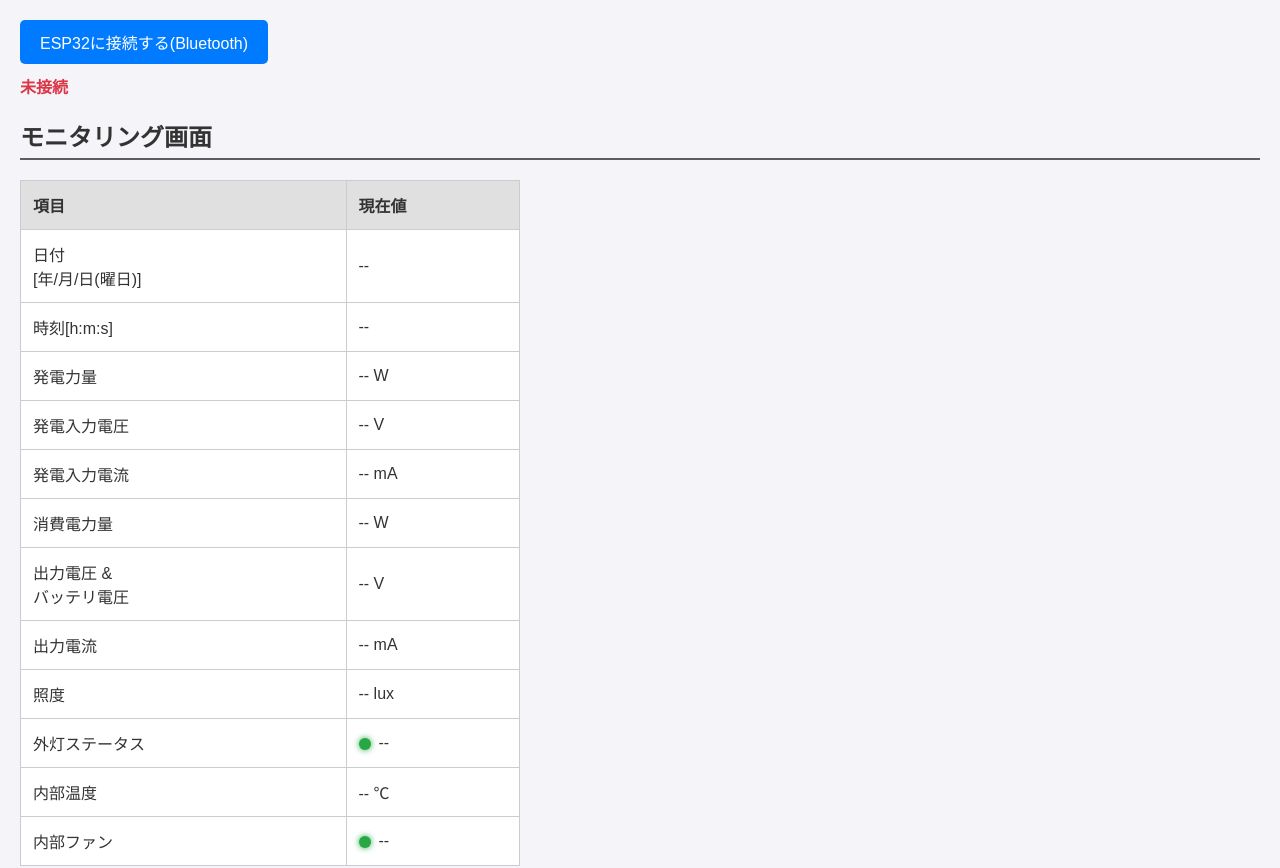
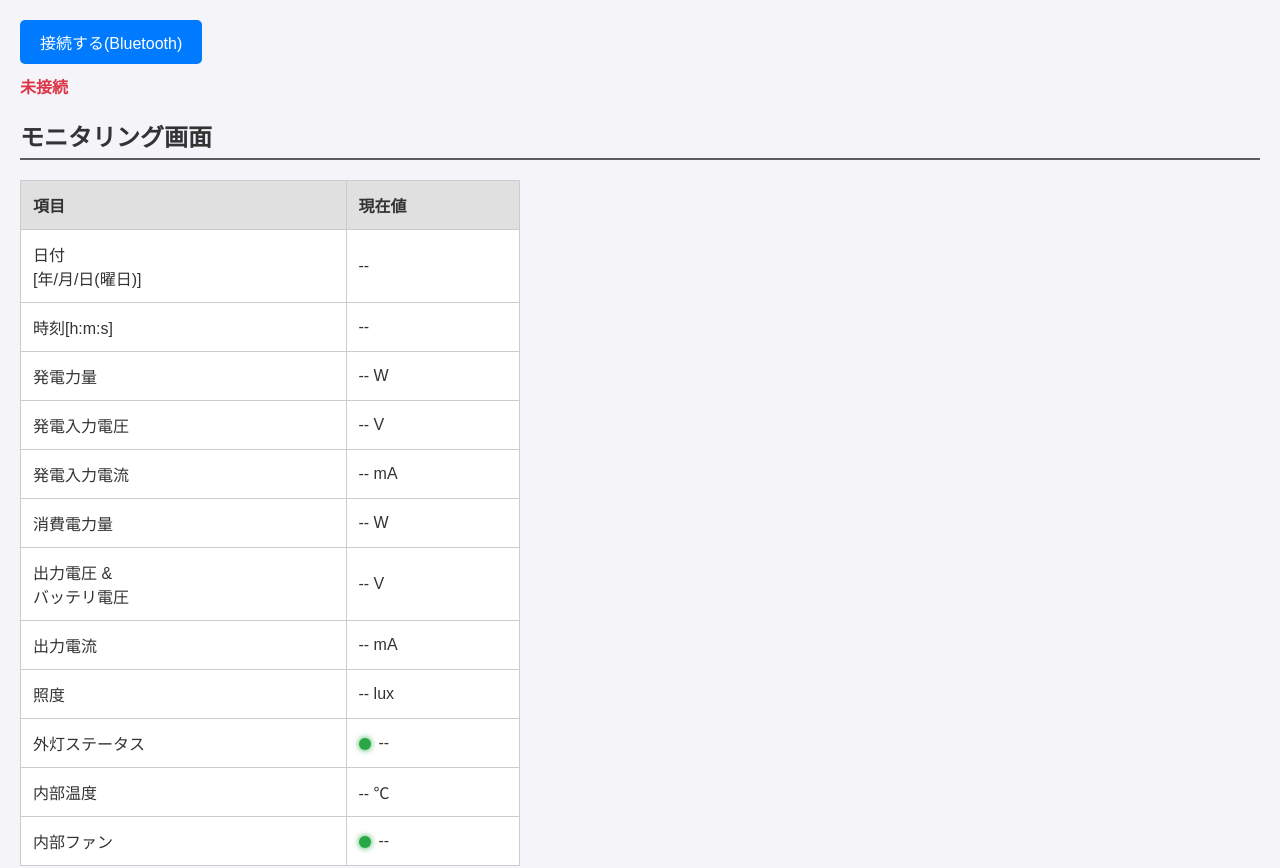
Before and after one commit to FujinoKazato/esp32-ble-monitor, a plain HTML site: page index.html in a window 1280 px wide. Shown: the top 868 px of the page. Drawn offline with Linux system fonts and the light colour scheme.

Commit message:
Update index.html

```diff
--- a/index.html
+++ b/index.html
@@ -29,7 +29,7 @@
 </head>
 <body>
   <div id="bleControls">
-    <button id="connectBtn">ESP32に接続する(Bluetooth)</button>
+    <button id="connectBtn">接続する(Bluetooth)</button>
     <div id="connectionStatus">未接続</div>
   </div>
 
```
